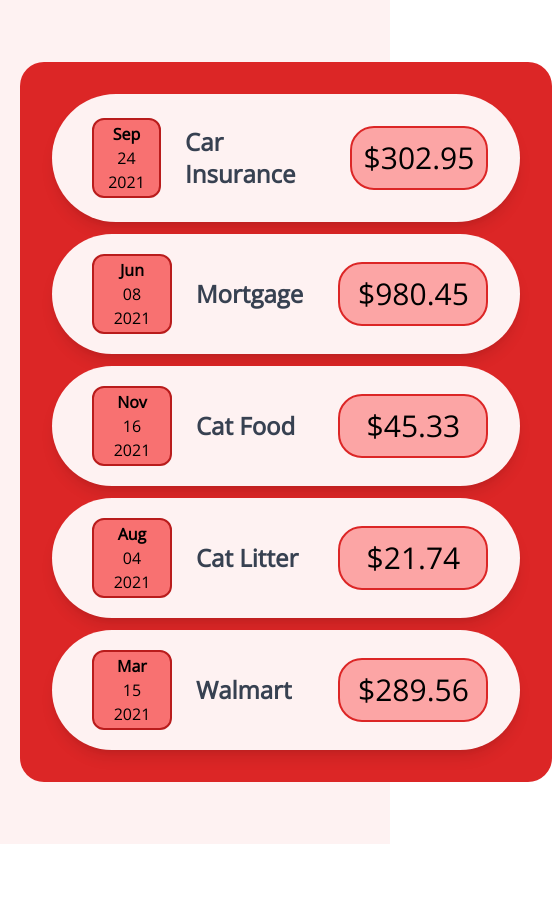
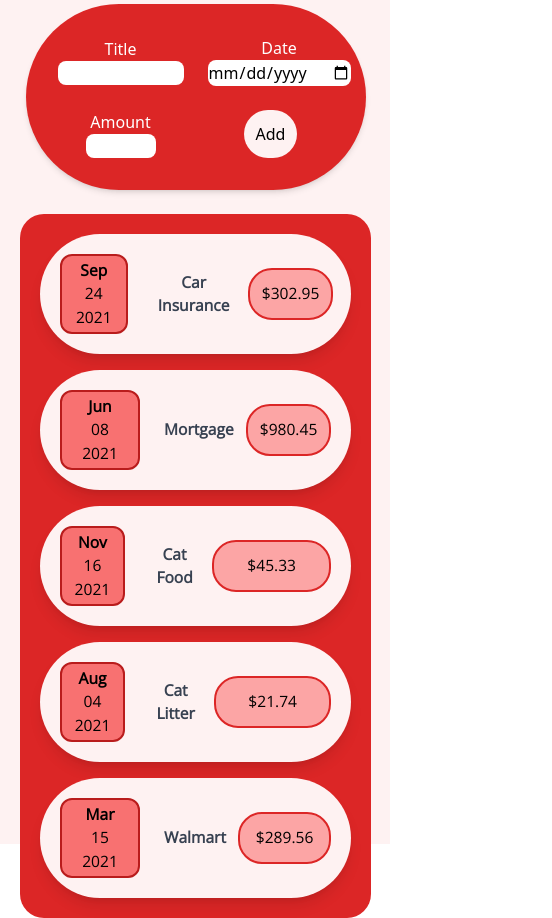
Before and after one commit to 90sPixelDev/react-expanse-tracker, a React (Create React App) app: page / in a window 390 px wide. Shown: the whole page, 552 px wide, since content can reach past the window. Before the commit the page ends 844 px from the top, so only its background shows below. Built offline with nearby package versions, Linux system fonts and the light colour scheme.

Commit message:
added tailwind media query for screens Also added a new expense component learned to use the useSate React hook for a dummy test to change the charge title

```diff
--- a/src/App.js
+++ b/src/App.js
@@ -1,10 +1,13 @@
-import './tailwind.output.css';
+import './tailwind.css';
 import ExpenseItemParent from './components/Expenses/ExpenseItemParent';
 import HomeBody from './components/UI/HomeBody';
+import ExpenseForm from './components/NewExpense/ExpenseForm';
+import NewExpense from './components/NewExpense/NewExpense';
 
 const App = () => {
 	return (
 		<HomeBody>
+			<NewExpense />
 			<ExpenseItemParent />
 		</HomeBody>
 	);
--- a/src/components/Expenses/ExpenseDate.js
+++ b/src/components/Expenses/ExpenseDate.js
@@ -5,9 +5,9 @@ const ExpenseDate = (props) => {
 
 	const classes = {
 		parent: 'flex flex-col justify-center text-black my-auto w-[80px] h-[80px] bg-red-400 mr-3 rounded-xl border-2 border-red-700',
-		month: 'text-base font-bold text-center',
-		day: 'text-base text-center',
-		year: 'text-base text-center',
+		month: 'text-[4vw] xsm:text-base font-bold text-center',
+		day: 'text-[4vw] xsm:text-base text-center',
+		year: 'text-[4vw] xsm:text-base text-center',
 	};
 
 	return (
--- a/src/components/Expenses/ExpenseItem.js
+++ b/src/components/Expenses/ExpenseItem.js
@@ -1,15 +1,57 @@
+import React, { useState } from 'react';
 import ExpenseDate from './ExpenseDate';
 
 const ExpenseItem = (props) => {
+	const [title, setTitle] = useState(props.title);
+
 	const classes = {
 		expenseParent:
-			'group bg-red-50 hover:bg-red-100 hover:scale-105 transition-all ease-in-out p-5 rounded-full shadow-lg font-OpenSans m-3',
-		spacing: 'ml-5 flex items-center justify-between gap-5',
+			'w-full group bg-red-50 hover:bg-red-100 hover:scale-105 transition-all ease-in-out p-5 rounded-full shadow-lg font-OpenSans m-auto',
+		spacing: 'flex items-center justify-between',
 		flexLayout: 'inline-flex w-100',
-		expenseTitle: 'text-gray-700 group-hover:text-black font-bold text-2xl 				m-auto p-3',
+		expenseTitle:
+			'text-gray-700 group-hover:text-black font-bold text-[4vw] xsm:text-xl sm:text-2xl m-auto p-3',
 		expenseAmt:
-			'bg-red-300 w-[150px] text-center p-3 rounded-3xl border-2 border-red-600 mr-3',
-		expenseAmtText: 'text-3xl',
+			'bg-red-300 w-[150px] text-center p-3 rounded-3xl border-2 border-red-600',
+		expenseAmtText: 'text-[4vw] xsm:text-xl',
+	};
+
+	const changeTitleHandler = (props) => {
+		const arr = [
+			'a',
+			'b',
+			'c',
+			'd',
+			'e',
+			'f',
+			'g',
+			'h',
+			'i',
+			'j',
+			'k',
+			'l',
+			'm',
+			'n',
+			'o',
+			'p',
+			'q',
+			'r',
+			's',
+			't',
+			'u',
+			'v',
+			'w',
+			'x',
+			'y',
+			'z',
+		];
+
+		let randomLetters = '';
+		for (let i = 0; i < 6; i++) {
+			randomLetters += arr[Math.floor(Math.random() * 26)];
+			setTitle(randomLetters);
+		}
+		console.log(randomLetters);
 	};
 
 	return (
@@ -17,10 +59,17 @@ const ExpenseItem = (props) => {
 			<div className={classes.spacing}>
 				<div className={classes.flexLayout}>
 					<ExpenseDate date={props.date} />
-					<h2 className={classes.expenseTitle}>{props.title}</h2>
+					<button
+						className={classes.expenseTitle}
+						onClick={changeTitleHandler}
+					>
+						{title}
+					</button>
 				</div>
 				<div className={classes.expenseAmt}>
-					<p className={classes.expenseAmtText}>${props.amount}</p>
+					<p className={classes.expenseAmtText}>
+						${props.amount}
+					</p>
 				</div>
 			</div>
 		</div>
--- a/src/components/Expenses/ExpenseItemParent.js
+++ b/src/components/Expenses/ExpenseItemParent.js
@@ -31,7 +31,7 @@ const ExpenseItemParent = (props) => {
 	];
 
 	const classes = {
-		card: 'm-5 p-5 bg-red-600',
+		card: 'm-5 p-5 bg-red-600 w-[90vw] sm:w-[620px] flex flex-col gap-4',
 	};
 
 	return (
--- /dev/null
+++ b/src/components/NewExpense/ExpenseForm.js
@@ -0,0 +1,64 @@
+import NewExpense from './NewExpense';
+
+const ExpenseForm = () => {
+	const classes = {
+		form: 'bg-red-600 p-5 m-1 flex rounded-full shadow-md',
+		smScreenParent:
+			'w-[30vw] min-w-[150px] flex flex-col justify-center sm:flex-row',
+		controlParent: 'm-auto p-3',
+		label: 'text-white flow-root text-center',
+		input: 'w-full rounded-lg',
+		amtInput: 'w-[70px] rounded-lg m-auto flow-root',
+		submit: 'bg-red-50 p-3 rounded-full hover:bg-red-100 m-auto flow-root',
+	};
+
+	const addExpenseHandler = () => {};
+
+	return (
+		<form className={classes.form}>
+			<div className={classes.smScreenParent}>
+				<div className={classes.controlParent}>
+					<label className={classes.label}>Title</label>
+					<input
+						className={classes.input}
+						type='text'
+						name='expense-title'
+					/>
+				</div>
+				<div className={classes.controlParent}>
+					<label className={classes.label}>Amount</label>
+					<input
+						className={classes.amtInput}
+						type='number'
+						min='0.1'
+						step='0.1'
+						name='expense-amount'
+					/>
+				</div>
+			</div>
+			<div className={classes.smScreenParent}>
+				<div className={classes.controlParent}>
+					<label className={classes.label}>Date</label>
+					<input
+						className={classes.input}
+						type='date'
+						min='2019-01-01'
+						max='2022-6-1'
+						name='expense-date'
+					/>
+				</div>
+				<div className={classes.controlParent}>
+					<button
+						className={classes.submit}
+						type='submit'
+						onClick={addExpenseHandler}
+					>
+						Add
+					</button>
+				</div>
+			</div>
+		</form>
+	);
+};
+
+export default ExpenseForm;
--- /dev/null
+++ b/src/components/NewExpense/NewExpense.js
@@ -0,0 +1,15 @@
+import ExpenseForm from './ExpenseForm';
+
+const NewExpense = () => {
+	const classes = {
+		parent: '',
+	};
+
+	return (
+		<div className={classes.parent}>
+			<ExpenseForm></ExpenseForm>
+		</div>
+	);
+};
+
+export default NewExpense;
--- a/tailwind.config.js
+++ b/tailwind.config.js
@@ -9,6 +9,7 @@ module.exports = {
 			},
 		},
 		screens: {
+			'xsm': '420px',
 			'sm': '640px',
 			'md': '768px',
 			'lg': '1024px',
@@ -133,14 +134,22 @@ module.exports = {
 		backgroundColor: ({ theme }) => theme('colors'),
 		backgroundImage: {
 			'none': 'none',
-			'gradient-to-t': 'linear-gradient(to top, var(--tw-gradient-stops))',
-			'gradient-to-tr': 'linear-gradient(to top right, var(--tw-gradient-stops))',
-			'gradient-to-r': 'linear-gradient(to right, var(--tw-gradient-stops))',
-			'gradient-to-br': 'linear-gradient(to bottom right, var(--tw-gradient-stops))',
-			'gradient-to-b': 'linear-gradient(to bottom, var(--tw-gradient-stops))',
-			'gradient-to-bl': 'linear-gradient(to bottom left, var(--tw-gradient-stops))',
-			'gradient-to-l': 'linear-gradient(to left, var(--tw-gradient-stops))',
-			'gradient-to-tl': 'linear-gradient(to top left, var(--tw-gradient-stops))',
+			'gradient-to-t':
+				'linear-gradient(to top, var(--tw-gradient-stops))',
+			'gradient-to-tr':
+				'linear-gradient(to top right, var(--tw-gradient-stops))',
+			'gradient-to-r':
+				'linear-gradient(to right, var(--tw-gradient-stops))',
+			'gradient-to-br':
+				'linear-gradient(to bottom right, var(--tw-gradient-stops))',
+			'gradient-to-b':
+				'linear-gradient(to bottom, var(--tw-gradient-stops))',
+			'gradient-to-bl':
+				'linear-gradient(to bottom left, var(--tw-gradient-stops))',
+			'gradient-to-l':
+				'linear-gradient(to left, var(--tw-gradient-stops))',
+			'gradient-to-tl':
+				'linear-gradient(to top left, var(--tw-gradient-stops))',
 		},
 		backgroundOpacity: ({ theme }) => theme('opacity'),
 		backgroundPosition: {
@@ -213,7 +222,8 @@ module.exports = {
 		},
 		boxShadow: {
 			'sm': '0 1px 2px 0 rgb(0 0 0 / 0.05)',
-			'DEFAULT': '0 1px 3px 0 rgb(0 0 0 / 0.1), 0 1px 2px -1px rgb(0 0 0 / 0.1)',
+			'DEFAULT':
+				'0 1px 3px 0 rgb(0 0 0 / 0.1), 0 1px 2px -1px rgb(0 0 0 / 0.1)',
 			'md': '0 4px 6px -1px rgb(0 0 0 / 0.1), 0 2px 4px -2px rgb(0 0 0 / 0.1)',
 			'lg': '0 10px 15px -3px rgb(0 0 0 / 0.1), 0 4px 6px -4px rgb(0 0 0 / 0.1)',
 			'xl': '0 20px 25px -5px rgb(0 0 0 / 0.1), 0 8px 10px -6px rgb(0 0 0 / 0.1)',
@@ -283,10 +293,22 @@ module.exports = {
 		divideWidth: ({ theme }) => theme('borderWidth'),
 		dropShadow: {
 			'sm': '0 1px 1px rgb(0 0 0 / 0.05)',
-			'DEFAULT': ['0 1px 2px rgb(0 0 0 / 0.1)', '0 1px 1px rgb(0 0 0 / 0.06)'],
-			'md': ['0 4px 3px rgb(0 0 0 / 0.07)', '0 2px 2px rgb(0 0 0 / 0.06)'],
-			'lg': ['0 10px 8px rgb(0 0 0 / 0.04)', '0 4px 3px rgb(0 0 0 / 0.1)'],
-			'xl': ['0 20px 13px rgb(0 0 0 / 0.03)', '0 8px 5px rgb(0 0 0 / 0.08)'],
+			'DEFAULT': [
+				'0 1px 2px rgb(0 0 0 / 0.1)',
+				'0 1px 1px rgb(0 0 0 / 0.06)',
+			],
+			'md': [
+				'0 4px 3px rgb(0 0 0 / 0.07)',
+				'0 2px 2px rgb(0 0 0 / 0.06)',
+			],
+			'lg': [
+				'0 10px 8px rgb(0 0 0 / 0.04)',
+				'0 4px 3px rgb(0 0 0 / 0.1)',
+			],
+			'xl': [
+				'0 20px 13px rgb(0 0 0 / 0.03)',
+				'0 8px 5px rgb(0 0 0 / 0.08)',
+			],
 			'2xl': '0 25px 25px rgb(0 0 0 / 0.15)',
 			'none': '0 0 #0000',
 		},
@@ -369,7 +391,14 @@ module.exports = {
 				'"Segoe UI Symbol"',
 				'"Noto Color Emoji"',
 			],
-			serif: ['ui-serif', 'Georgia', 'Cambria', '"Times New Roman"', 'Times', 'serif'],
+			serif: [
+				'ui-serif',
+				'Georgia',
+				'Cambria',
+				'"Times New Roman"',
+				'Times',
+				'serif',
+			],
 			mono: [
 				'ui-monospace',
 				'SFMono-Regular',
```
Also changed, not shown: src/tailwind.output.css.
